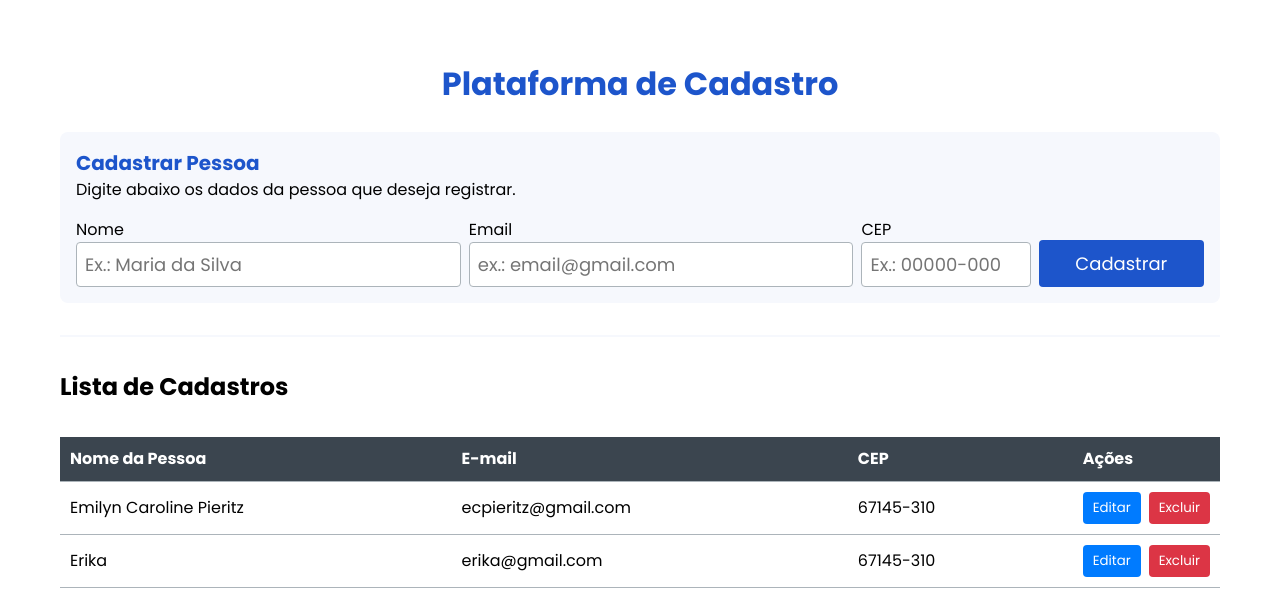
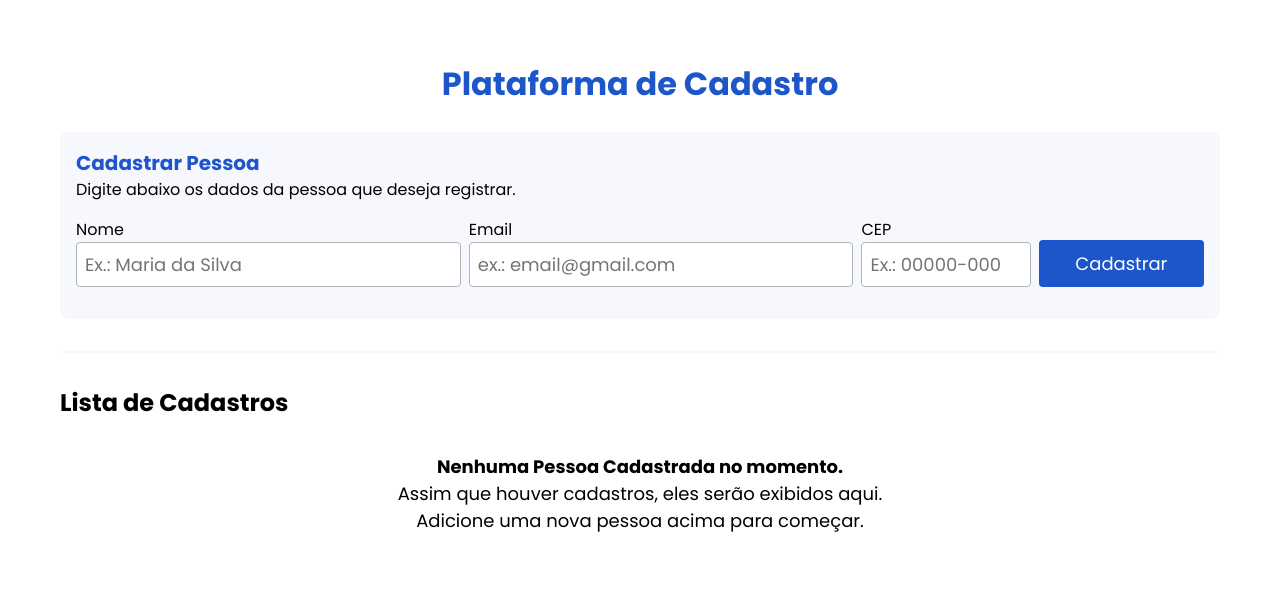
Before and after one commit to ecpieritz/react-typescript-form, a React (Create React App) app: page / in a window 1280 px wide. Shown: the top 616 px of the page. Built offline with nearby package versions, Linux system fonts and the light colour scheme; data requests are answered from the project's data file.

Commit message:
fix: change messages location & scss

```diff
--- a/db.json
+++ b/db.json
@@ -1,16 +1,3 @@
 {
-  "cadastros": [
-    {
-      "id": "d5db",
-      "nome": "Emilyn Caroline Pieritz",
-      "email": "ecpieritz@gmail.com",
-      "cep": "67145-310"
-    },
-    {
-      "id": "c23e",
-      "nome": "Erika",
-      "email": "erika@gmail.com",
-      "cep": "67145-310"
-    }
-  ]
+  "cadastros": []
 }
--- a/src/App.scss
+++ b/src/App.scss
@@ -12,6 +12,10 @@
   flex-direction: column;
   background-color: #fff;
   padding: 60px;
+
+  .messages {
+    margin-top: 16px;
+  }
 
   .registrationForm {
     width: 100%;
@@ -83,6 +87,12 @@
           color: #ACB4BA;
           border: 1px solid #ACB4BA;
           font-size: 18px;
+          transition: color 0.3s ease; // Suaviza a transição da cor
+
+          &:focus {
+            color: #000;
+            outline: none; // Remove a borda azul padrão do navegador
+          }
         }
       }
     }
--- a/src/components/FormularioCadastro.tsx
+++ b/src/components/FormularioCadastro.tsx
@@ -143,12 +143,14 @@ const FormularioCadastro: React.FC<FormularioCadastroProps> = ({ cadastroEditado
             </label>
               <input type="text" name="cep" placeholder="Ex.: 00000-000" value={formData.cep} onChange={handleInputChange} maxLength={9} required />
           </div>
-          {error && <p style={{ color: "red" }}>{error}</p>}
-          {successMessage && <p style={{ color: "green" }}>{successMessage}</p>}
           <button type="submit" disabled={isSubmitting}>
             {isSubmitting ? "Validando..." : formData.id ? "Atualizar" : "Cadastrar"}
           </button>
         </form>
+        <div className="messages">
+          {error && <p style={{ color: "red" }}>{error}</p>}
+          {successMessage && <p style={{ color: "green" }}>{successMessage}</p>}
+        </div>
       </div>
     </div>
   );
```
